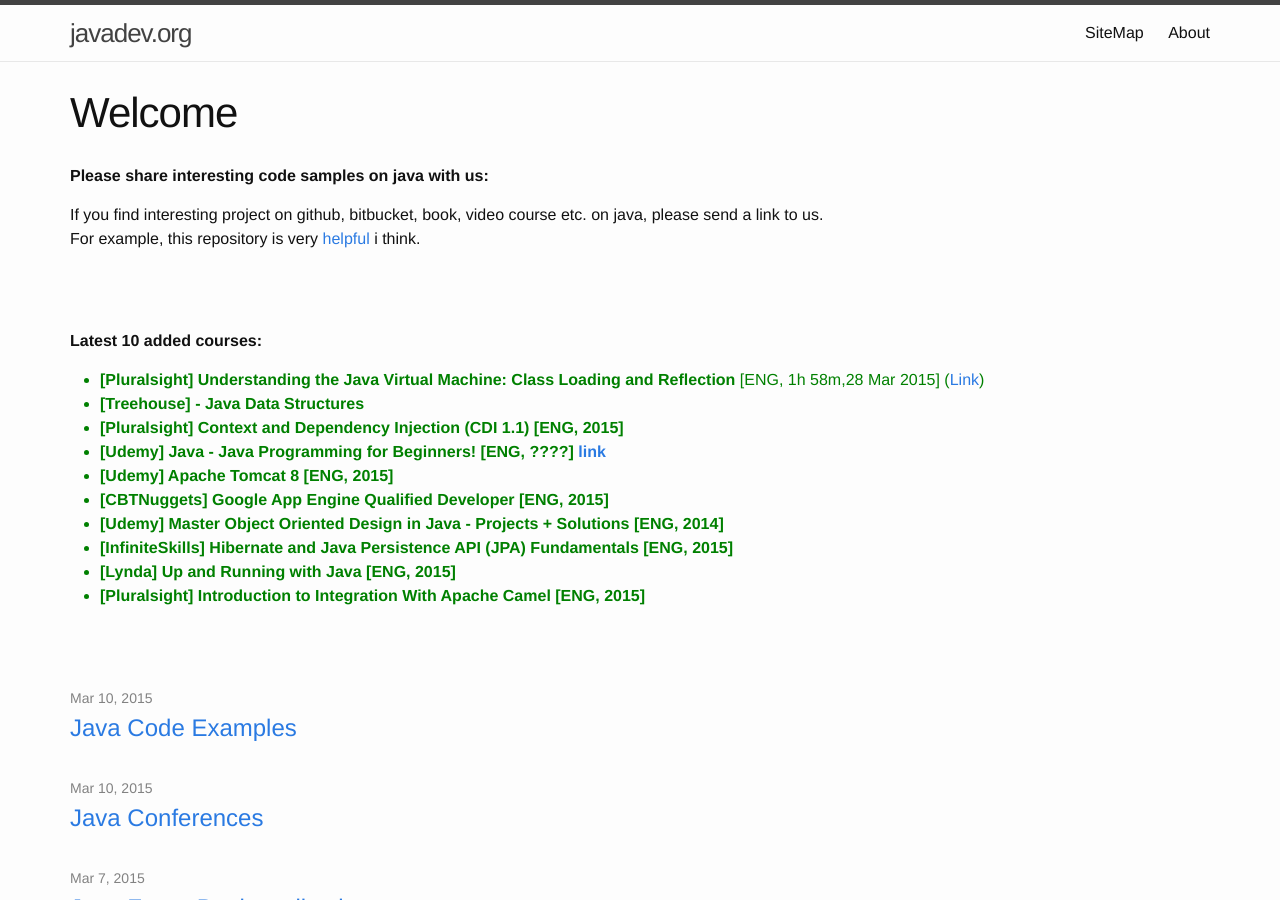
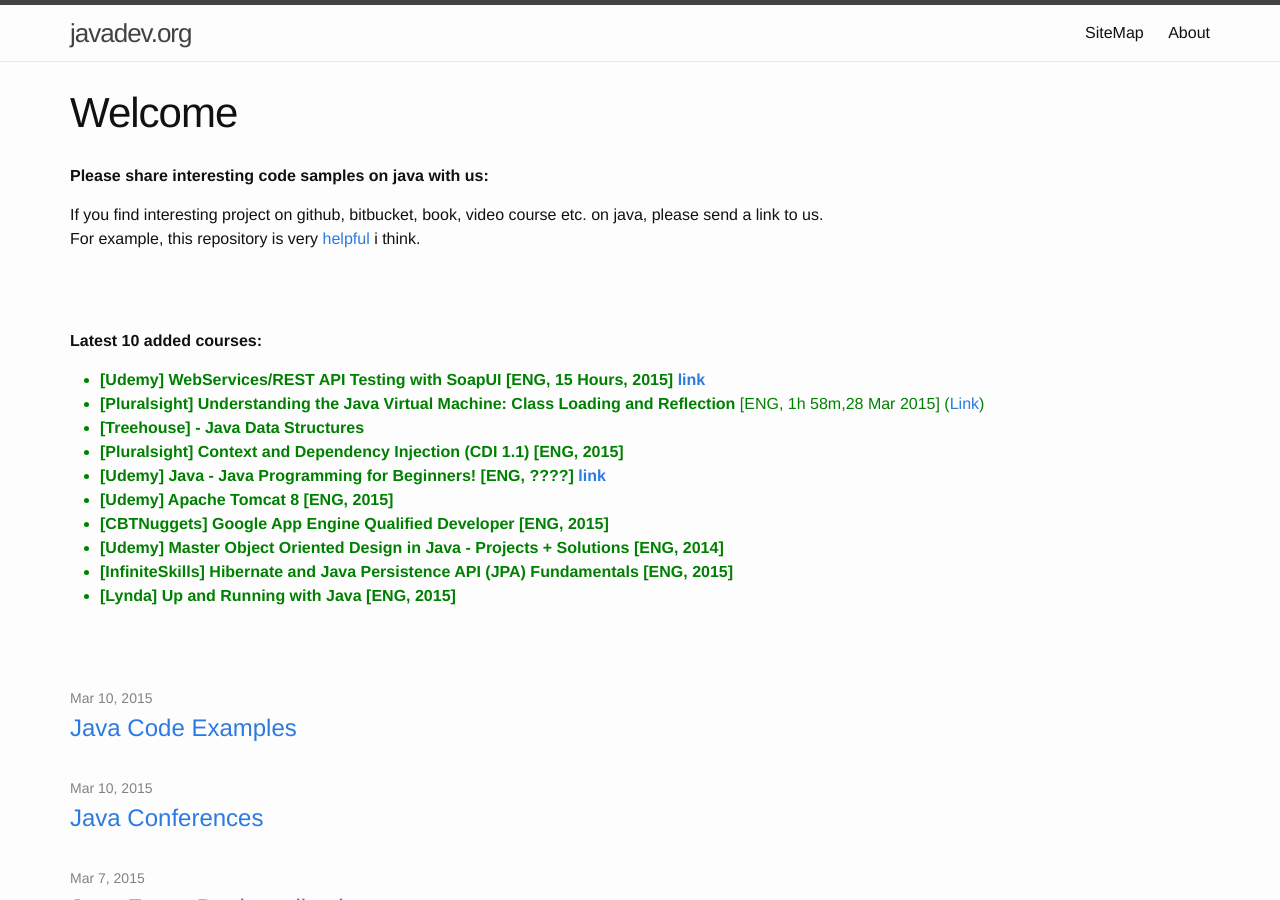
Before and after one commit to webmakaka/javadev.org, a Jekyll site: the page built from website/index.md, in a window 1280 px wide and 900 px high. Built offline with Jekyll 4.4.1, drawn with Linux system fonts in a browser that asks for light colours.

Commit message:
Update index.md

```diff
--- a/website/index.md
+++ b/website/index.md
@@ -15,6 +15,7 @@ For example, this repository is very <a href="https://github.com/iluwatar/java-d
 **Latest 10 added courses:**
 
 <ul>
+<li style="color:green"><strong>[Udemy] WebServices/REST API Testing with SoapUI [ENG, 15 Hours, 2015] <a href="https://www.udemy.com/webservices-testing-with-soap-ui/">link</a></strong></li>
 <li style="color:green"><strong>[Pluralsight] Understanding the Java Virtual Machine: Class Loading and Reflection</strong> [ENG, 1h 58m,28 Mar 2015] (<a href="http://www.pluralsight.com/courses/understanding-java-vm-class-loading-reflection">Link</a>)</li>
 <li style="color:green"><strong>[Treehouse] - Java Data Structures</strong></li>
 <li style="color:green"><strong>[Pluralsight] Context and Dependency Injection (CDI 1.1) [ENG, 2015]</strong></li>
@@ -24,7 +25,6 @@ For example, this repository is very <a href="https://github.com/iluwatar/java-d
 <li style="color:green"><strong>[Udemy] Master Object Oriented Design in Java - Projects + Solutions [ENG, 2014]</strong></li>
 <li style="color:green"><strong>[InfiniteSkills] Hibernate and Java Persistence API (JPA) Fundamentals [ENG, 2015]</strong></li>
 <li style="color:green"><strong>[Lynda] Up and Running with Java [ENG, 2015]</strong></li>
-<li style="color:green"><strong>[Pluralsight] Introduction to Integration With Apache Camel [ENG, 2015]</strong></li>
 </ul>
 
 
```
